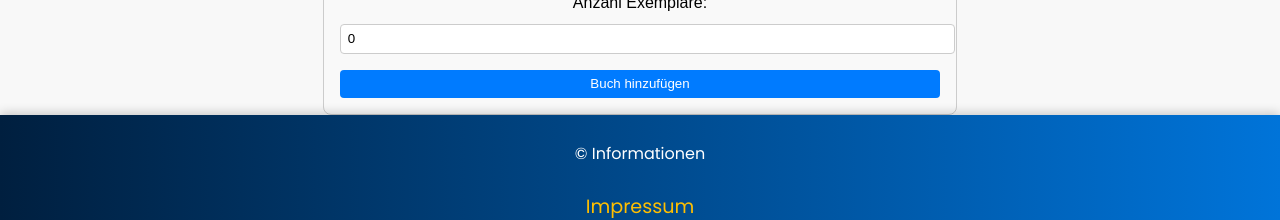
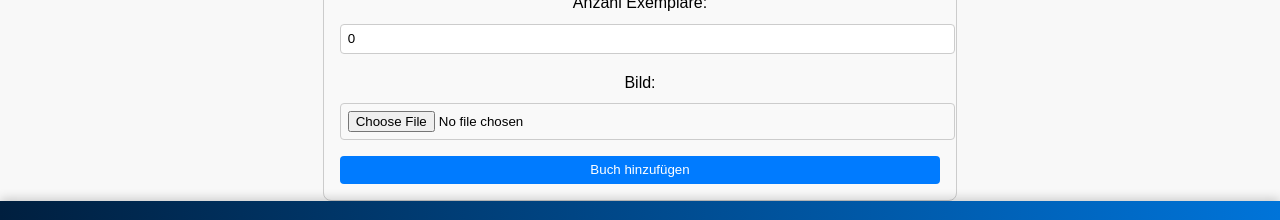
Before and after one commit to Web-Technologie-5-Semester/Frontend, a Vue app: page /offerBooksView in a window 1280 px wide. Shown: the part 952-1172 px from the top of the page. Built offline with nearby package versions, Linux system fonts and the light colour scheme; no server answers.

Commit message:
Dokumentupload

```diff
--- a/src/views/offerBooksView.vue
+++ b/src/views/offerBooksView.vue
@@ -102,6 +102,10 @@
         <label for="stock">Anzahl Exemplare:</label>
         <input type="number" id="stock" v-model="book.stock" required />
       </div>
+      <div class="form-group">
+        <label for="image">Bild:</label>
+        <input type="file" id="image" @change="handleImageUpload" />
+      </div>
       <button type="submit">Buch hinzufügen</button>
     </form>
   </div>
@@ -125,6 +129,7 @@ export default {
         age_recommendation: 0,
         publisher_id: "",
         stock: 0,
+        image: "", // Add image property
       },
       newAuthor: {
         name: "",
@@ -161,6 +166,16 @@ export default {
       const formatted = input.replace(/[^0-9.,]/g, "");
       this.book.price = formatted.replace(",", "."); // Komma durch Punkt ersetzen
     },
+    handleImageUpload(event) {
+      const file = event.target.files[0];
+      if (file) {
+        const reader = new FileReader();
+        reader.onload = (e) => {
+          this.book.image = e.target.result;
+        };
+        reader.readAsDataURL(file);
+      }
+    },
     addNewBook() {
       const bookData = {
         ...this.book,
@@ -177,6 +192,7 @@ export default {
           name: this.publishers.find((publisher) => publisher.id === this.book.publisher_id)?.name,
         },
         price: parseFloat(this.book.price).toFixed(2),
+        image: this.book.image, // Include image in book data
       };
 
       axios
@@ -203,6 +219,7 @@ export default {
         age_recommendation: 0,
         publisher_id: "",
         stock: 0,
+        image: "", // Reset image
       };
       this.newAuthor = { name: "", birthday: "" };
       this.isAddingAuthor = false;
```
